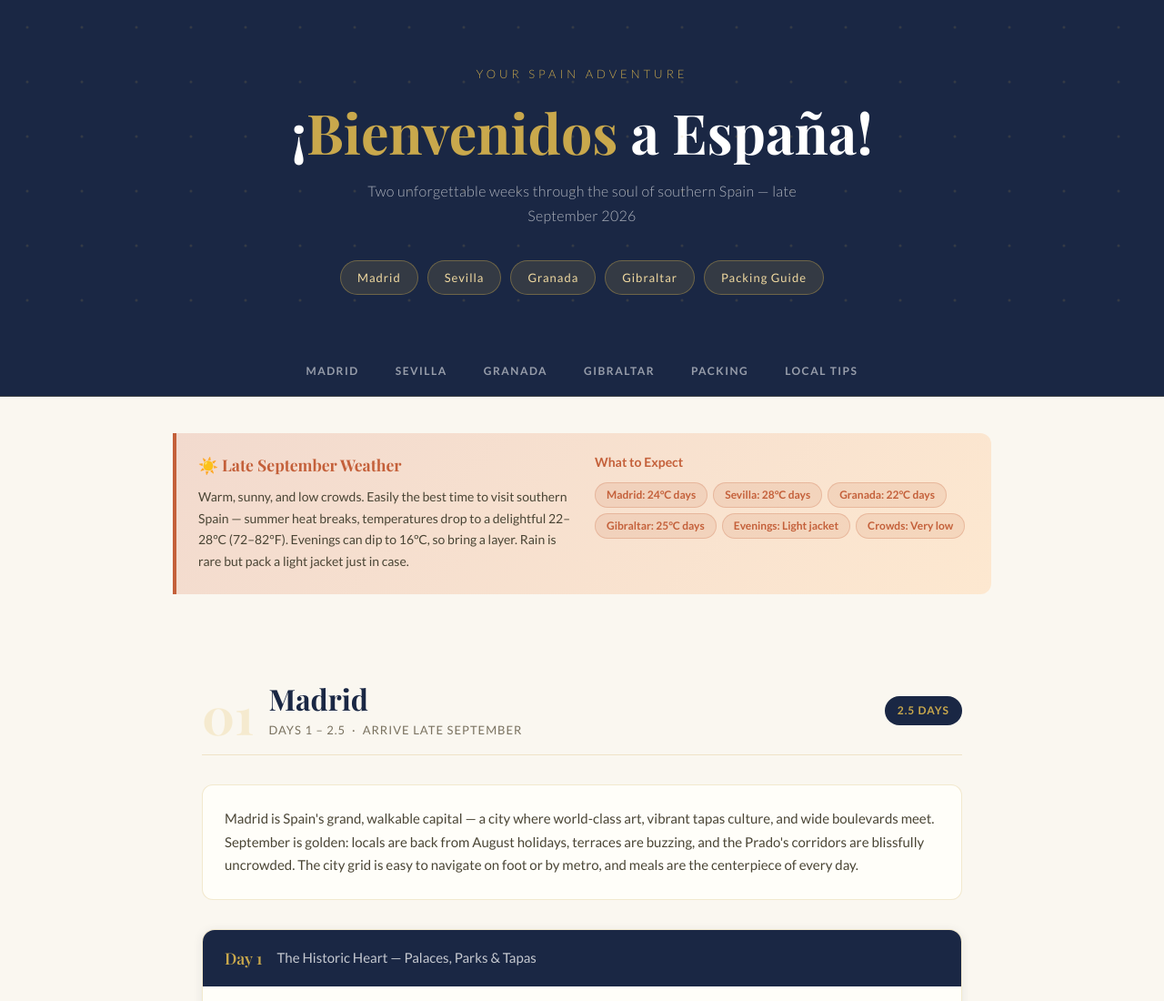
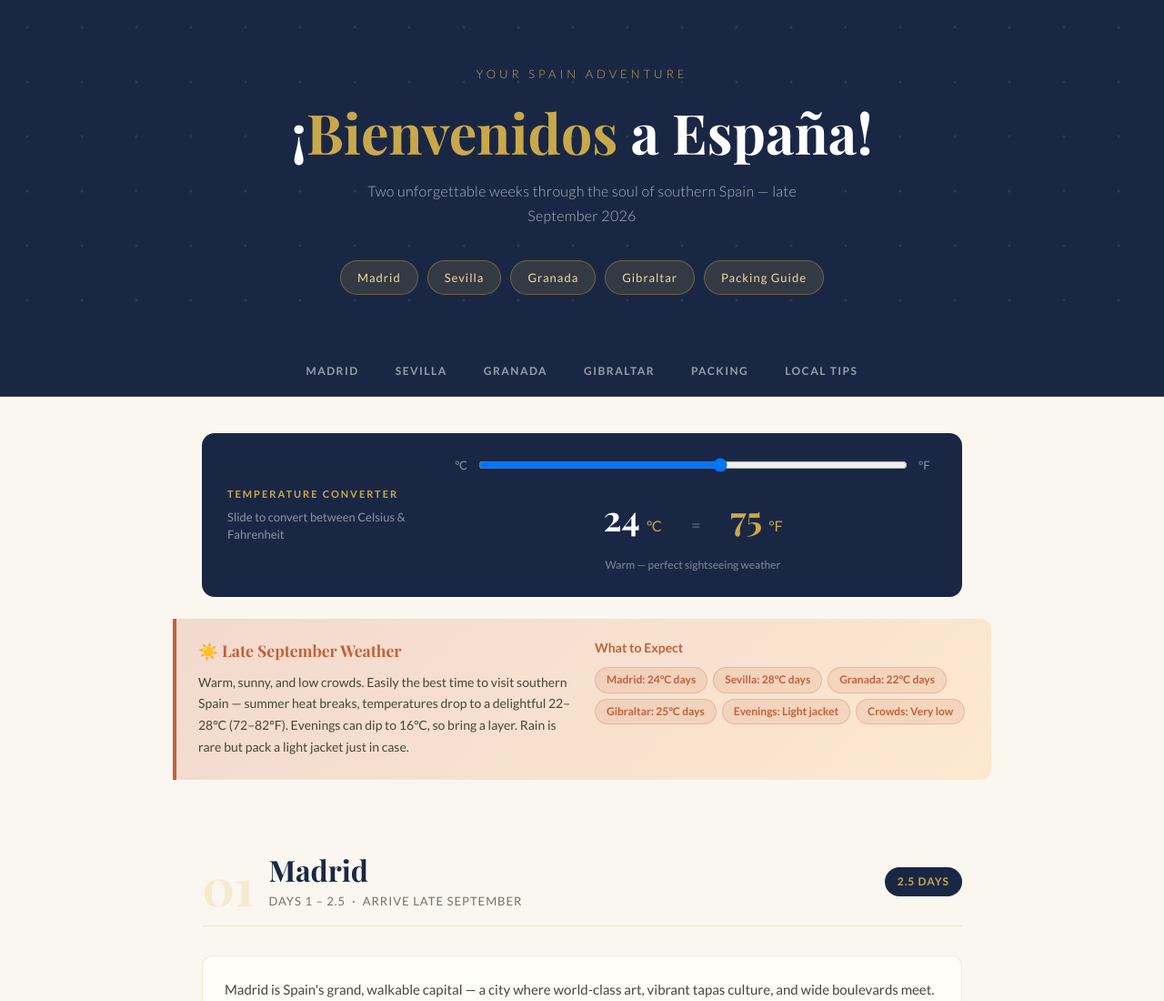
Before and after one commit to kylefitzasu/SPAIN_2026, a plain HTML site: page index.html in a window 1280 px wide. Shown: the top 1100 px of the page at 91% size. Drawn offline with nearby package versions, Linux system fonts and the light colour scheme.

Commit message:
Add files via upload

```diff
--- a/index.html
+++ b/index.html
@@ -449,8 +449,57 @@
   <a href="#tips">Local Tips</a>
 </nav>
 
+<!-- ═══ TEMP CONVERTER ═══ -->
+<div class="reveal" style="max-width:900px; margin: 2.5rem auto 0; padding: 0 2rem;">
+  <div style="background:var(--deep-navy); border-radius:14px; padding:1.5rem 1.75rem; display:flex; align-items:center; flex-wrap:wrap; gap:1.5rem;">
+    <div>
+      <p style="font-size:11px; font-weight:700; letter-spacing:2px; text-transform:uppercase; color:var(--gold); margin-bottom:6px;">Temperature Converter</p>
+      <p style="font-size:13px; color:rgba(255,255,255,0.5); max-width:220px; line-height:1.5;">Slide to convert between Celsius &amp; Fahrenheit</p>
+    </div>
+    <div style="flex:1; min-width:260px;">
+      <div style="display:flex; align-items:center; gap:12px; margin-bottom:14px;">
+        <span style="font-size:13px; color:rgba(255,255,255,0.5); width:20px; text-align:right;">°C</span>
+        <input type="range" id="cSlider" min="-10" max="50" value="24" step="1" style="flex:1;">
+        <span style="font-size:13px; color:rgba(255,255,255,0.5); width:20px;">°F</span>
+      </div>
+      <div style="display:flex; justify-content:center; gap:2rem; align-items:baseline;">
+        <div style="text-align:center;">
+          <span id="cVal" style="font-family:'Playfair Display',serif; font-size:2.4rem; font-weight:700; color:#fff;">24</span>
+          <span style="font-size:1rem; color:var(--gold); margin-left:4px;">°C</span>
+        </div>
+        <span style="font-size:1.2rem; color:rgba(255,255,255,0.3);">=</span>
+        <div style="text-align:center;">
+          <span id="fVal" style="font-family:'Playfair Display',serif; font-size:2.4rem; font-weight:700; color:var(--gold);">75</span>
+          <span style="font-size:1rem; color:var(--gold); margin-left:4px;">°F</span>
+        </div>
+      </div>
+      <p id="tempDesc" style="text-align:center; font-size:12px; color:rgba(255,255,255,0.45); margin-top:10px; min-height:16px;"></p>
+    </div>
+  </div>
+</div>
+<script>
+  (function(){
+    var slider = document.getElementById('cSlider');
+    var cEl = document.getElementById('cVal');
+    var fEl = document.getElementById('fVal');
+    var desc = document.getElementById('tempDesc');
+    var descs = [[-10,0,'Cold — pack a warm coat'],[ 1,10,'Cool — sweater weather'],[11,17,'Mild — light jacket needed'],[18,22,'Comfortable — t-shirt with a layer'],[23,27,'Warm — perfect sightseeing weather'],[28,35,'Hot — light clothes, stay hydrated'],[36,50,'Very hot — seek shade, lots of water']];
+    function update(){
+      var c = parseInt(slider.value);
+      var f = Math.round(c * 9/5 + 32);
+      cEl.textContent = c;
+      fEl.textContent = f;
+      for(var i=0;i<descs.length;i++){
+        if(c>=descs[i][0] && c<=descs[i][1]){ desc.textContent = descs[i][2]; break; }
+      }
+    }
+    slider.addEventListener('input', update);
+    update();
+  })();
+</script>
+
 <!-- ═══ WEATHER BANNER ═══ -->
-<div class="weather-banner reveal" style="max-width:900px; margin: 2.5rem auto;">
+<div class="weather-banner reveal" style="max-width:900px; margin: 1.5rem auto;">
   <div class="weather-col">
     <h3>☀️ Late September Weather</h3>
     <p>Warm, sunny, and low crowds. Easily the best time to visit southern Spain — summer heat breaks, temperatures drop to a delightful 22–28°C (72–82°F). Evenings can dip to 16°C, so bring a layer. Rain is rare but pack a light jacket just in case.</p>
```
